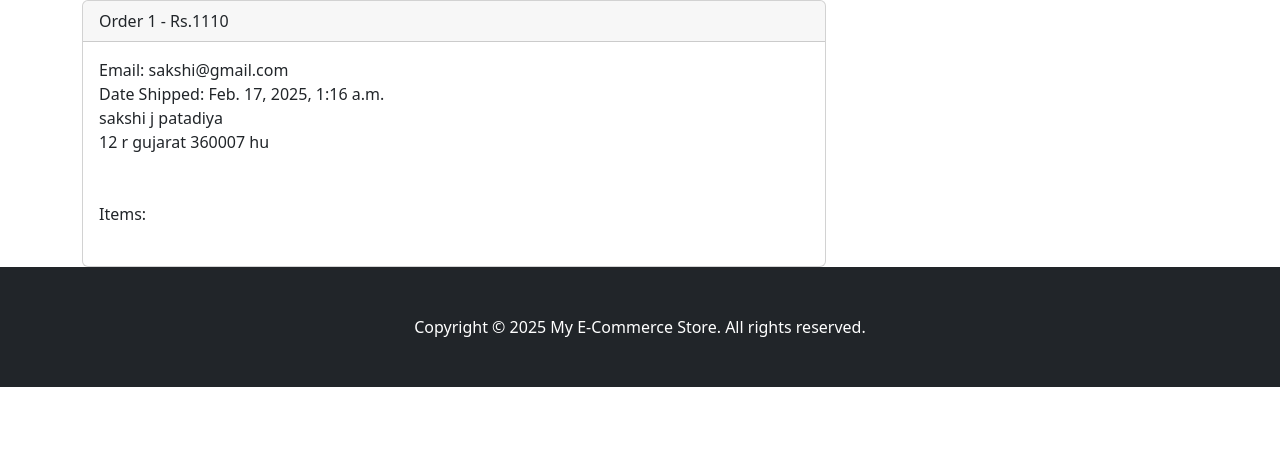
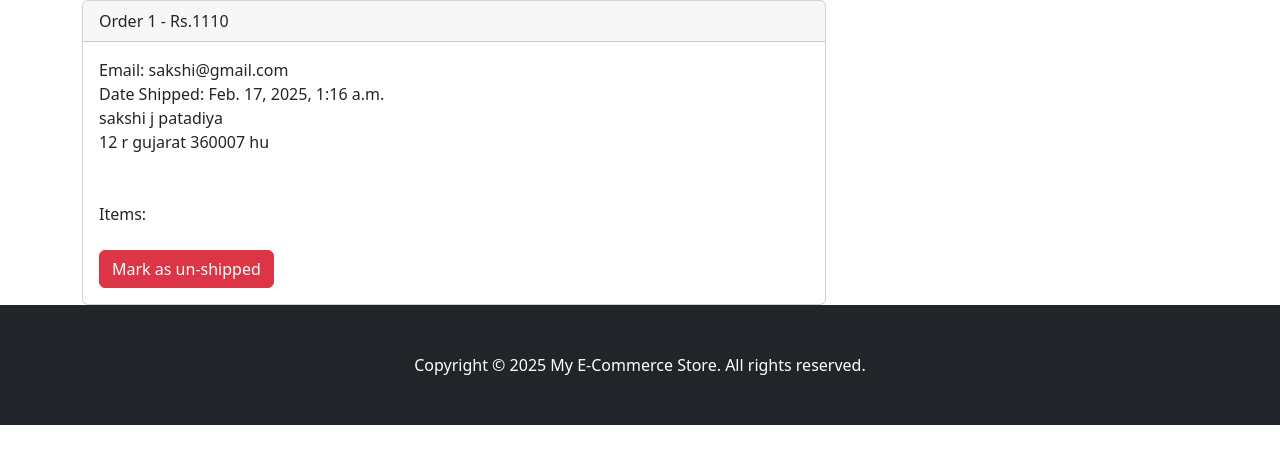
Before and after one commit to Sakshi29-p/woc7.0-django-ecommerce-sakshipatadiya, a Django app: page /payment/orders/1 in a window 1280 px wide. Shown: the part 56-520 px from the top of the page. Run offline with Django 4.2, Linux system fonts and the light colour scheme; a user stored in the database is signed in; data comes from the database, SQL or seed files in the repository; both versions use the stored data as it was after the commit; some libraries are stand-ins or nearby versions.

Commit message:
added shipped and unshipped functionality for django superuser to check if orders are shipped or not

```diff
--- a/ecommerce/payment/templates/orders.html
+++ b/ecommerce/payment/templates/orders.html
@@ -30,6 +30,19 @@
                             <br><br>
                           {% endfor %}
 
+                          {% if not order.shipped %}
+                            <form method="POST" >
+                                {% csrf_token %}
+                                <input type="hidden" name="shipping_status" value="true">
+                                <button type="submit" class="btn btn-secondary">Mark as shipped</button>
+                            </form>
+                          {% else %}
+                            <form method="POST" >
+                                {% csrf_token %}
+                                <input type="hidden" name="shipping_status" value="false">
+                                <button type="submit" class="btn btn-danger">Mark as un-shipped</button>
+                            </form>
+                          {% endif %}
                         </div>
                       </div>
 
--- a/ecommerce/payment/views.py
+++ b/ecommerce/payment/views.py
@@ -3,6 +3,8 @@
 from django.contrib.auth.decorators import login_required
 from .models import *
 from cart.cart import Cart
+import datetime
+from home.models import Profile
 
 # Create your views here.
 
@@ -93,9 +95,13 @@
             create_order_item = OrderItem(order_id=order_id,product_id=product_id,user=user,quantity=quantity,price=price)
             create_order_item.save()
 
+        # deleting from cookies on site
         for key in list(request.session.keys()):
             if key == "session_key":
                 del request.session[key]
+        # deleting from the database
+        current_user = Profile.objects.filter(user__id=request.user.id)
+        current_user.update(old_cart="")
 
         messages.success(request, 'Order processed successfully!')
 
@@ -108,6 +114,13 @@
 
     if request.user.is_authenticated and request.user.is_superuser:
         orders = Order.objects.filter(shipped=False)
+        if request.POST:
+            num = request.POST['num']
+            order = Order.objects.filter(id=num)
+            now=datetime.datetime.now()
+            order.update(shipped=True,date_shipped=now)
+            messages.success(request,"Shipping Status Updated!!")
+            return redirect('not_shipped_dash')
 
         return render(request,"not_shipped_dash.html",{"orders":orders})
     else:
@@ -118,6 +131,12 @@
 def shipped_dash(request):
     if request.user.is_authenticated and request.user.is_superuser:
         orders = Order.objects.filter(shipped=True)
+        if request.POST:
+            num = request.POST['num']
+            order = Order.objects.filter(id=num)
+            order.update(shipped=False)
+            messages.success(request,"Shipping Status Updated!!")
+            return redirect('shipped_dash')
         return render(request,"shipped_dash.html",{"orders":orders})
     else:
         messages.success(request, 'Access Denied')
@@ -128,6 +147,20 @@
     if request.user.is_authenticated and request.user.is_superuser:
         order=Order.objects.get(id=pk)
         items = OrderItem.objects.filter(order=pk)
+        if request.POST:
+            status = request.POST['shipping_status']
+            if status=="true":
+                order=Order.objects.filter(id=pk)
+                now=datetime.datetime.now()
+                order.update(shipped=True,date_shipped=now)
+                messages.success(request,"Shipping Status Updated!!")
+                return redirect('shipped_dash')
+            else:
+                order=Order.objects.filter(id=pk)
+                order.update(shipped=False)
+                messages.success(request,"Shipping Status Updated!!")
+                return redirect('not_shipped_dash')
+
         return render(request,"orders.html",{"order":order,"items":items})
     else:
         messages.success(request, 'Access Denied')
```
Also changed, not shown: ecommerce/payment/templates/not_shipped_dash.html (+9 -0 lines), ecommerce/payment/templates/shipped_dash.html (+10 -1 lines), ecommerce/db.sqlite3.
